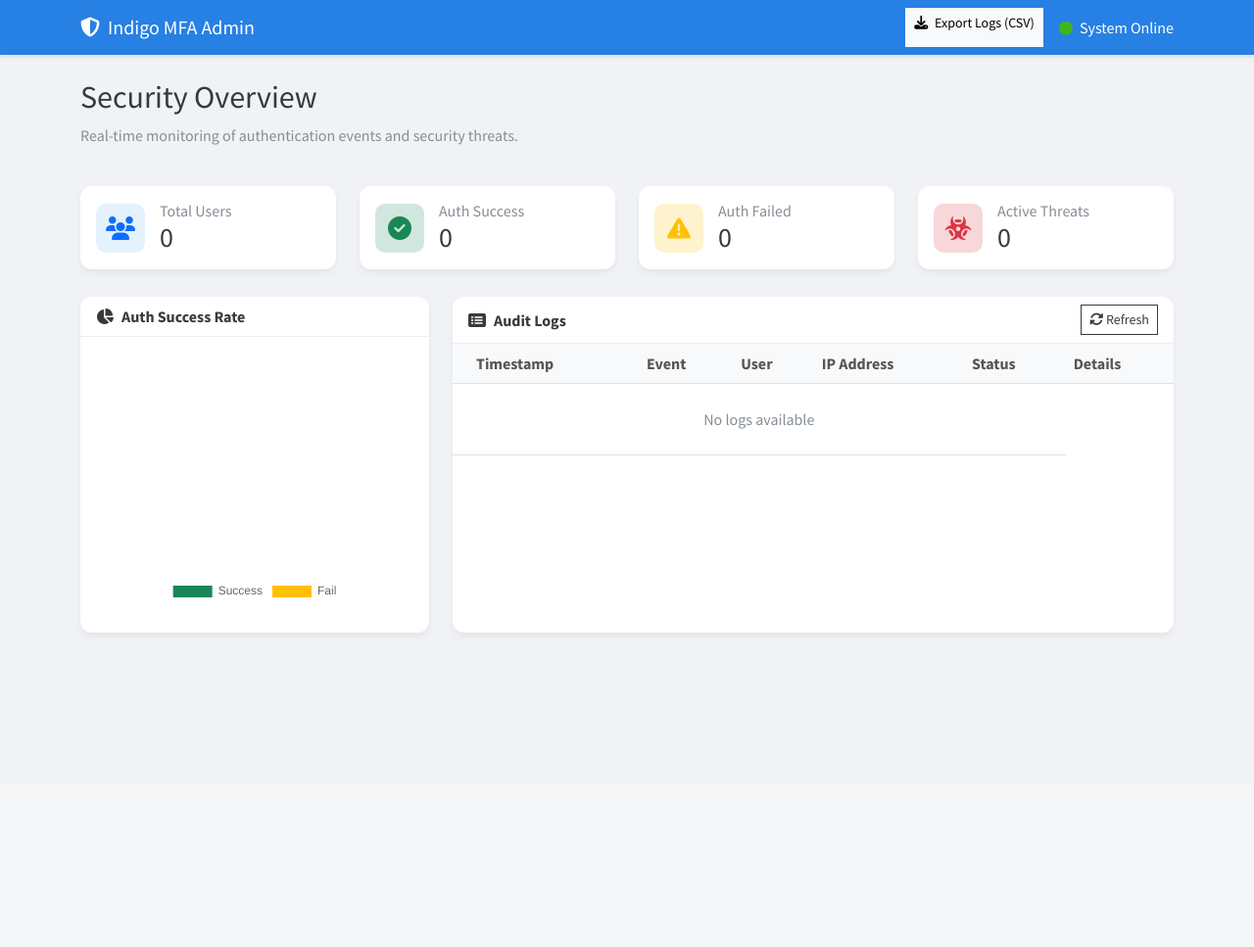
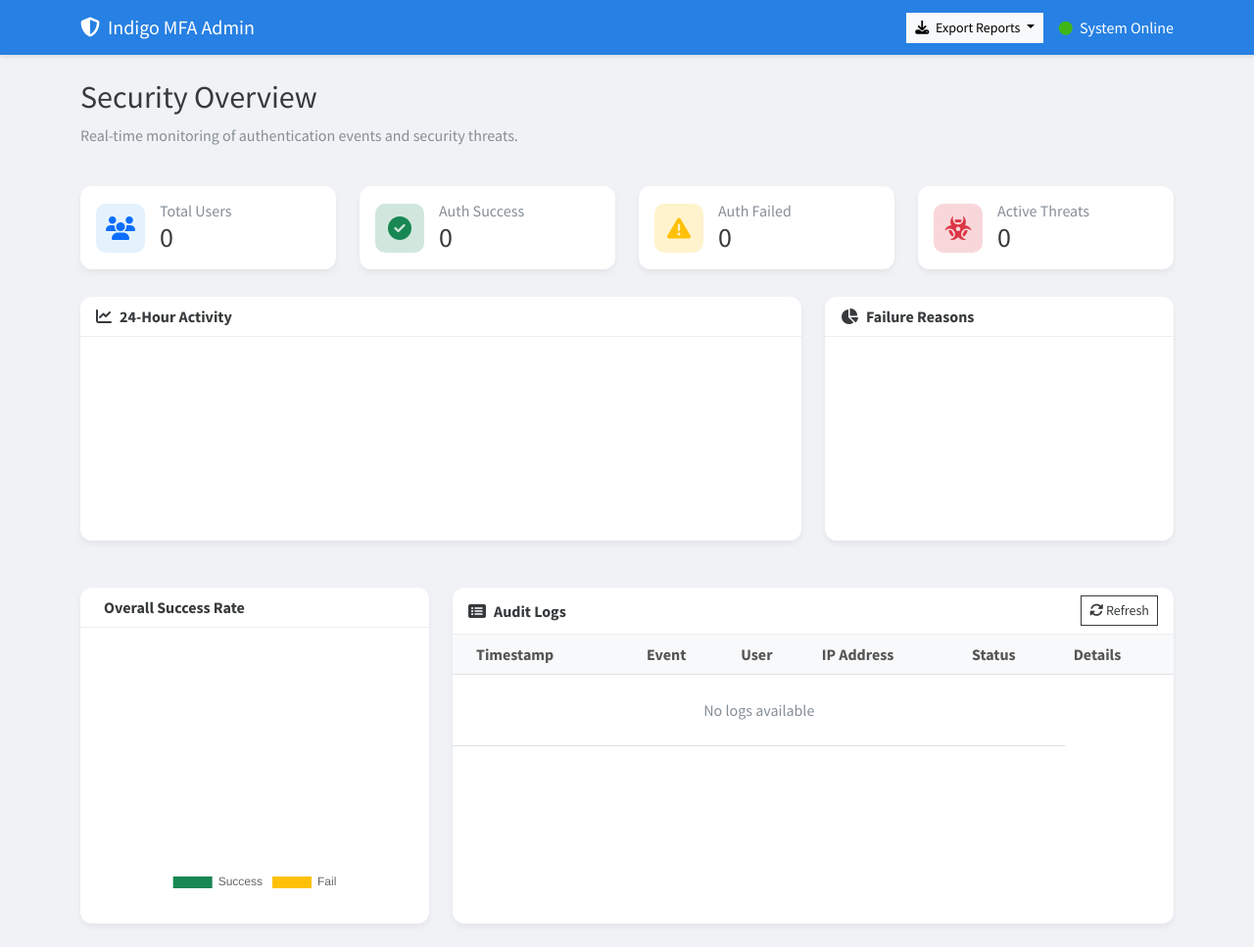
Before and after one commit to arm00pv/indigo, a Flask app: page /dashboard in a window 1280 px wide. Shown: the whole page at 98% size. Before the commit the page ends 649 px from the top, so only its background shows below. Run offline with Flask 3, Linux system fonts and the light colour scheme; data that the repository does not hold is empty; a map, chart or similar area stays blank; some libraries are stand-ins or nearby versions.

Commit message:
Enhance Reporting and Dashboard Metrics
- **Advanced Metrics**:
  - Implemented hourly activity tracking (Line Chart).
  - Implemented failure reason analysis (Polar Area Chart).
  - Updated `/api/stats` to serve these new datasets.

- **Reporting**:
  - Enhanced `/admin/export/logs` to support `format=json`.
  - Added filtering capability (`filter=all|threats|errors`).
  - Added a "Export Reports" dropdown to the Dashboard UI.

- **Dashboard UI**:
  - Added new Chart.js visualizations for Activity and Failures.
  - Improved layout to accommodate new widgets.

```diff
--- a/backend/app.py
+++ b/backend/app.py
@@ -5,6 +5,7 @@ import logging
 import datetime
 import csv
 import io
+import json
 from flask import Flask, request, jsonify, render_template, Response
 
 # Add project root to path so we can import mfa_sdk
@@ -38,12 +39,10 @@ def init_db():
     c = conn.cursor()
     c.execute('''CREATE TABLE IF NOT EXISTS users
                  (user_id TEXT PRIMARY KEY, public_key_pem BLOB)''')
-    # Add created_at to active_challenges
     c.execute('''CREATE TABLE IF NOT EXISTS active_challenges
                  (user_id TEXT PRIMARY KEY, otp TEXT, created_at DATETIME)''')
 
     # Audit Log Table
-    # Add IP Address column
     try:
         c.execute("ALTER TABLE audit_logs ADD COLUMN ip_address TEXT")
     except sqlite3.OperationalError:
@@ -58,8 +57,7 @@ def init_db():
                   details TEXT,
                   ip_address TEXT)''')
 
-    # Security Table (Rate Limiting & Soft Lock)
-    # Adding lock_type column: 'NONE', 'TEMP', 'PERMANENT'
+    # Security Table
     try:
         c.execute("ALTER TABLE user_security ADD COLUMN lock_type TEXT DEFAULT 'NONE'")
     except sqlite3.OperationalError:
@@ -77,21 +75,17 @@ init_db()
 
 def log_and_record(event_type, user_id, status, details=""):
     """Logs to file, DB (with IP), and triggers Webhooks."""
-    # 0. Capture Context
     ip_address = request.remote_addr if request else "unknown"
+    log_msg = f"[{event_type}] User: {user_id} | IP: {ip_address} | Status: {status} | {details}"
 
-    # 1. File Log
-    log_msg = f"[{event_type}] User: {user_id} | IP: {ip_address} | Status: {status} | {details}"
     if status == "SUCCESS":
         logger.info(log_msg)
     elif status == "DURESS" or status == "ABUSE":
         logger.critical(f"🚨 {status} SIGNAL: {log_msg}")
-        # Trigger Webhook
         send_webhook_alert(event_type, user_id, status, details)
     else:
         logger.warning(log_msg)
 
-    # 2. DB Record
     try:
         conn = sqlite3.connect(DB_PATH)
         c = conn.cursor()
@@ -124,13 +118,11 @@ def register():
         c = conn.cursor()
         c.execute("INSERT OR REPLACE INTO users (user_id, public_key_pem) VALUES (?, ?)",
                   (user_id, public_key_pem))
-        # Reset security stats on new registration/update
         c.execute("DELETE FROM user_security WHERE user_id=?", (user_id,))
         conn.commit()
         conn.close()
 
         verifier.register_user(user_id, public_key_pem)
-
         log_and_record("REGISTER", user_id, "SUCCESS", "User registered")
         return jsonify({"message": f"User {user_id} registered successfully."}), 201
     except Exception as e:
@@ -145,7 +137,6 @@ def get_challenge():
     conn = sqlite3.connect(DB_PATH)
     c = conn.cursor()
 
-    # 1. Check if user is locked (Temp or Permanent)
     c.execute("SELECT locked_until, lock_type FROM user_security WHERE user_id=?", (user_id,))
     row = c.fetchone()
     if row:
@@ -164,7 +155,6 @@ def get_challenge():
                 log_and_record("CHALLENGE", user_id, "BLOCK", "User Locked")
                 return jsonify({"error": "Account temporarily locked due to too many failed attempts."}), 403
 
-    # 2. Get Key
     c.execute("SELECT public_key_pem FROM users WHERE user_id=?", (user_id,))
     row = c.fetchone()
 
@@ -178,7 +168,6 @@ def get_challenge():
     verifier.register_user(user_id, public_key_pem)
     otp = verifier.generate_otp()
 
-    # 3. Store OTP with Timestamp
     now = datetime.datetime.now().isoformat()
     c.execute("INSERT OR REPLACE INTO active_challenges (user_id, otp, created_at) VALUES (?, ?, ?)",
               (user_id, otp, now))
@@ -186,7 +175,6 @@ def get_challenge():
     conn.close()
 
     encrypted_blob = verifier.encrypt_otp_for_user(user_id, otp)
-
     log_and_record("CHALLENGE", user_id, "SUCCESS", "OTP generated")
 
     return jsonify({
@@ -203,7 +191,6 @@ def verify_otp():
     conn = sqlite3.connect(DB_PATH)
     c = conn.cursor()
 
-    # 1. Check Lock Status
     c.execute("SELECT failed_attempts, locked_until, lock_type FROM user_security WHERE user_id=?", (user_id,))
     sec_row = c.fetchone()
     if sec_row:
@@ -215,13 +202,11 @@ def verify_otp():
         locked_until = None
         lock_type = 'NONE'
 
-    # Check Permanent Lock
     if lock_type == 'PERMANENT':
         conn.close()
         log_and_record("AUTH", user_id, "BLOCK", "User Soft Locked (Abuse)")
         return jsonify({"error": "Device Soft Locked due to abuse. Contact Admin."}), 403
 
-    # Check Temp Lock
     if locked_until:
         locked_until_dt = datetime.datetime.fromisoformat(locked_until)
         if datetime.datetime.now() < locked_until_dt:
@@ -229,11 +214,8 @@ def verify_otp():
             log_and_record("AUTH", user_id, "BLOCK", "User Locked")
             return jsonify({"error": "Account temporarily locked."}), 403
         else:
-            # Lock expired, reset stats for temp lock
             failed_attempts = 0
-            # Note: We update DB later depending on success/fail
 
-    # 2. Get Challenge
     c.execute("SELECT otp, created_at FROM active_challenges WHERE user_id=?", (user_id,))
     row = c.fetchone()
 
@@ -245,19 +227,15 @@ def verify_otp():
     original_otp = row[0]
     created_at = datetime.datetime.fromisoformat(row[1]) if row[1] else datetime.datetime.now()
 
-    # 3. Check TTL (5 minutes)
     if datetime.datetime.now() - created_at > datetime.timedelta(minutes=5):
         conn.close()
         log_and_record("AUTH", user_id, "FAIL", "OTP Expired")
         return jsonify({"error": "OTP Expired. Please request a new one."}), 400
 
-    # 4. Verify OTP (Standard or Duress)
     status = verifier.verify_otp(original_otp, submitted_otp)
 
     if status == VerificationStatus.VALID or status == VerificationStatus.DURESS:
-        # Success (or Duress Success)
         c.execute("DELETE FROM active_challenges WHERE user_id=?", (user_id,))
-        # Reset security failures and locks
         c.execute("INSERT OR REPLACE INTO user_security (user_id, failed_attempts, locked_until, lock_type) VALUES (?, 0, NULL, 'NONE')", (user_id,))
         conn.commit()
         conn.close()
@@ -269,19 +247,16 @@ def verify_otp():
 
         return jsonify({"status": "success", "message": "Authentication Successful"}), 200
     else:
-        # Failure: Increment count
         failed_attempts += 1
         new_locked_until = None
         new_lock_type = 'NONE'
 
         if failed_attempts >= 10:
-             # Permanent Soft Lock
              new_lock_type = 'PERMANENT'
              log_and_record("AUTH", user_id, "ABUSE", "Soft Lock Activated - Abuse Detected")
              msg = "Device Soft Locked due to abuse. Contact Admin."
              http_code = 403
         elif failed_attempts >= 5:
-            # Temp Lock for 15 mins
             new_locked_until = (datetime.datetime.now() + datetime.timedelta(minutes=15)).isoformat()
             new_lock_type = 'TEMP'
             log_and_record("AUTH", user_id, "BLOCK", "Too many failures - Account Locked")
@@ -299,10 +274,8 @@ def verify_otp():
 
         return jsonify({"status": "failure", "message": msg}), http_code
 
-# --- Admin Routes ---
 @app.route('/admin/user/<user_id>/lock', methods=['POST'])
 def admin_lock_user(user_id):
-    # In prod, add Admin Auth check!
     conn = sqlite3.connect(DB_PATH)
     c = conn.cursor()
     c.execute("INSERT OR REPLACE INTO user_security (user_id, failed_attempts, locked_until, lock_type) VALUES (?, 0, NULL, 'PERMANENT')",
@@ -314,7 +287,6 @@ def admin_lock_user(user_id):
 
 @app.route('/admin/user/<user_id>/unlock', methods=['POST'])
 def admin_unlock_user(user_id):
-    # In prod, add Admin Auth check!
     conn = sqlite3.connect(DB_PATH)
     c = conn.cursor()
     c.execute("INSERT OR REPLACE INTO user_security (user_id, failed_attempts, locked_until, lock_type) VALUES (?, 0, NULL, 'NONE')",
@@ -326,30 +298,48 @@ def admin_unlock_user(user_id):
 
 @app.route('/admin/export/logs')
 def admin_export_logs():
-    # In prod, add Admin Auth check!
+    fmt = request.args.get('format', 'csv')
+    filter_type = request.args.get('filter', 'all')
+
     conn = sqlite3.connect(DB_PATH)
+    conn.row_factory = sqlite3.Row
     c = conn.cursor()
-    c.execute("SELECT id, timestamp, event_type, user_id, ip_address, status, details FROM audit_logs ORDER BY id DESC")
+
+    query = "SELECT id, timestamp, event_type, user_id, ip_address, status, details FROM audit_logs"
+    params = []
+
+    if filter_type == 'threats':
+        query += " WHERE status IN ('DURESS', 'ABUSE', 'BLOCK')"
+    elif filter_type == 'errors':
+        query += " WHERE status IN ('FAIL', 'BLOCK', 'ABUSE', 'DURESS')"
+
+    query += " ORDER BY id DESC"
+
+    c.execute(query, params)
     rows = c.fetchall()
     conn.close()
 
-    # Generate CSV
-    si = io.StringIO()
-    cw = csv.writer(si)
-    cw.writerow(['ID', 'Timestamp', 'Event', 'User', 'IP Address', 'Status', 'Details'])
-    cw.writerows(rows)
-    output = si.getvalue()
+    if fmt == 'json':
+        data = [dict(row) for row in rows]
+        return jsonify(data)
+    else:
+        si = io.StringIO()
+        cw = csv.writer(si)
+        cw.writerow(['ID', 'Timestamp', 'Event', 'User', 'IP Address', 'Status', 'Details'])
+        for row in rows:
+            cw.writerow([row['id'], row['timestamp'], row['event_type'], row['user_id'],
+                         row['ip_address'], row['status'], row['details']])
+        output = si.getvalue()
 
-    return Response(
-        output,
-        mimetype="text/csv",
-        headers={"Content-disposition": "attachment; filename=indigo_audit_logs.csv"}
-    )
+        filename = f"indigo_logs_{filter_type}.csv"
+        return Response(
+            output,
+            mimetype="text/csv",
+            headers={"Content-disposition": f"attachment; filename={filename}"}
+        )
 
 @app.route('/user/<user_id>/revoke', methods=['DELETE'])
 def revoke_user(user_id):
-    # In prod, add Admin Auth check here!
-
     conn = sqlite3.connect(DB_PATH)
     c = conn.cursor()
     c.execute("DELETE FROM users WHERE user_id=?", (user_id,))
@@ -376,7 +366,7 @@ def api_stats():
     conn = sqlite3.connect(DB_PATH)
     c = conn.cursor()
 
-    # 1. Total Counts
+    # 1. Basic Counts
     c.execute("SELECT COUNT(*) FROM audit_logs WHERE event_type='REGISTER' AND status='SUCCESS'")
     total_users = c.fetchone()[0]
 
@@ -386,27 +376,55 @@ def api_stats():
     c.execute("SELECT COUNT(*) FROM audit_logs WHERE event_type='AUTH' AND status='FAIL'")
     failed_auths = c.fetchone()[0]
 
-    # 2. Blocked Users (Temp + Permanent)
     try:
         c.execute("SELECT COUNT(*) FROM user_security WHERE locked_until IS NOT NULL OR lock_type='PERMANENT'")
         blocked_users = c.fetchone()[0]
     except:
         blocked_users = 0
 
-    # 3. Soft Locked Users (Abuse List)
     try:
         c.execute("SELECT user_id, failed_attempts FROM user_security WHERE lock_type='PERMANENT'")
         soft_locked_list = [{"user_id": r[0], "fails": r[1]} for r in c.fetchall()]
     except:
         soft_locked_list = []
 
-    # 4. Threats (Duress + Abuse)
     c.execute("SELECT COUNT(*) FROM audit_logs WHERE status='DURESS' OR status='ABUSE'")
     threat_count = c.fetchone()[0]
 
-    # 5. Recent Logs (Include IP)
     c.execute("SELECT timestamp, event_type, user_id, status, details, ip_address FROM audit_logs ORDER BY id DESC LIMIT 10")
     recent_logs = [{"timestamp": r[0], "event": r[1], "user": r[2], "status": r[3], "details": r[4], "ip": r[5] or "unknown"} for r in c.fetchall()]
+
+    # --- Advanced Metrics ---
+
+    # 6. Hourly Activity (Last 24h)
+    # Using SQLite strftime to group by Hour (YYYY-MM-DD HH)
+    one_day_ago = (datetime.datetime.now() - datetime.timedelta(hours=24)).isoformat()
+    c.execute("""
+        SELECT strftime('%Y-%m-%d %H:00', timestamp) as hour, COUNT(*)
+        FROM audit_logs
+        WHERE timestamp > ? AND event_type='AUTH'
+        GROUP BY hour
+        ORDER BY hour
+    """, (one_day_ago,))
+    activity_data = [{"hour": r[0], "count": r[1]} for r in c.fetchall()]
+
+    # 7. Failure Breakdown
+    c.execute("""
+        SELECT details, COUNT(*)
+        FROM audit_logs
+        WHERE status != 'SUCCESS'
+        GROUP BY details
+        ORDER BY COUNT(*) DESC
+        LIMIT 5
+    """)
+    # Simplify details to avoid long labels (e.g., "Invalid OTP..." -> "Invalid OTP")
+    failure_data = []
+    for r in c.fetchall():
+        label = r[0]
+        if "Invalid OTP" in label: label = "Invalid OTP"
+        elif "Expired" in label: label = "OTP Expired"
+        elif "Locked" in label: label = "Account Locked"
+        failure_data.append({"label": label, "count": r[1]})
 
     conn.close()
 
@@ -416,7 +434,9 @@ def api_stats():
         "threat_count": threat_count,
         "auth_stats": [successful_auths, failed_auths],
         "logs": recent_logs,
-        "soft_locked_users": soft_locked_list
+        "soft_locked_users": soft_locked_list,
+        "activity_over_time": activity_data,
+        "failure_breakdown": failure_data
     })
 
 if __name__ == "__main__":
--- a/backend/templates/dashboard.html
+++ b/backend/templates/dashboard.html
@@ -8,6 +8,8 @@
     <link href="https://cdn.jsdelivr.net/npm/bootswatch@5.3.0/dist/cosmo/bootstrap.min.css" rel="stylesheet">
     <!-- FontAwesome -->
     <link rel="stylesheet" href="https://cdnjs.cloudflare.com/ajax/libs/font-awesome/6.4.0/css/all.min.css">
+    <!-- Bootstrap Bundle (JS + Popper) for Dropdowns -->
+    <script src="https://cdn.jsdelivr.net/npm/bootstrap@5.3.0/dist/js/bootstrap.bundle.min.js"></script>
     <script src="https://cdn.jsdelivr.net/npm/chart.js"></script>
     <style>
         body { background-color: #f0f2f5; }
@@ -30,8 +32,21 @@
 <nav class="navbar navbar-expand-lg navbar-dark bg-primary mb-4">
     <div class="container">
         <a class="navbar-brand" href="#"><i class="fas fa-shield-alt me-2"></i>Indigo MFA Admin</a>
-        <div class="d-flex">
-            <a href="/admin/export/logs" class="btn btn-light btn-sm me-3"><i class="fas fa-download me-1"></i> Export Logs (CSV)</a>
+        <div class="d-flex align-items-center">
+            <div class="dropdown me-3">
+                <button class="btn btn-light btn-sm dropdown-toggle" type="button" data-bs-toggle="dropdown">
+                    <i class="fas fa-download me-1"></i> Export Reports
+                </button>
+                <ul class="dropdown-menu">
+                    <li><h6 class="dropdown-header">Full Audit Logs</h6></li>
+                    <li><a class="dropdown-item" href="/admin/export/logs?format=csv&filter=all">Export as CSV</a></li>
+                    <li><a class="dropdown-item" href="/admin/export/logs?format=json&filter=all">Export as JSON</a></li>
+                    <li><hr class="dropdown-divider"></li>
+                    <li><h6 class="dropdown-header">Filtered Reports</h6></li>
+                    <li><a class="dropdown-item" href="/admin/export/logs?format=csv&filter=threats">Threat Report (CSV)</a></li>
+                    <li><a class="dropdown-item" href="/admin/export/logs?format=csv&filter=errors">Error Report (CSV)</a></li>
+                </ul>
+            </div>
             <span class="navbar-text text-white">
                 <i class="fas fa-circle text-success small me-1"></i> System Online
             </span>
@@ -97,12 +112,37 @@
     </div>
 
     <!-- Main Content -->
-    <div class="row">
-        <!-- Chart -->
+    <div class="row mb-4">
+        <!-- Activity Chart -->
+        <div class="col-lg-8 mb-4">
+            <div class="card h-100">
+                <div class="card-header bg-transparent">
+                    <i class="fas fa-chart-line me-2"></i>24-Hour Activity
+                </div>
+                <div class="card-body">
+                    <canvas id="activityChart" style="max-height: 300px;"></canvas>
+                </div>
+            </div>
+        </div>
+        <!-- Failure Chart -->
         <div class="col-lg-4 mb-4">
             <div class="card h-100">
                 <div class="card-header bg-transparent">
-                    <i class="fas fa-chart-pie me-2"></i>Auth Success Rate
+                    <i class="fas fa-chart-pie me-2"></i>Failure Reasons
+                </div>
+                <div class="card-body d-flex align-items-center justify-content-center">
+                    <canvas id="failureChart" style="max-height: 250px;"></canvas>
+                </div>
+            </div>
+        </div>
+    </div>
+
+    <div class="row">
+        <!-- Success Rate Chart -->
+        <div class="col-lg-4 mb-4">
+            <div class="card h-100">
+                <div class="card-header bg-transparent">
+                    <i class="fas fa-chart-doughnut me-2"></i>Overall Success Rate
                 </div>
                 <div class="card-body d-flex align-items-center justify-content-center">
                     <canvas id="authChart" style="max-height: 250px;"></canvas>
@@ -162,6 +202,8 @@
 
 <script>
     let authChartInstance = null;
+    let activityChartInstance = null;
+    let failureChartInstance = null;
 
     async function fetchData() {
         try {
@@ -182,8 +224,10 @@
                  threatEl.parentElement.querySelector('h6').classList.add('text-white-50');
             }
 
-            // Update Chart
-            updateChart(data.auth_stats[0], data.auth_stats[1]);
+            // Update Charts
+            updateAuthChart(data.auth_stats[0], data.auth_stats[1]);
+            updateActivityChart(data.activity_over_time);
+            updateFailureChart(data.failure_breakdown);
 
             // Update Abuse Monitor
             const abuseCard = document.getElementById('abuse-card');
@@ -251,15 +295,10 @@
         }
     }
 
-    function updateChart(success, fail) {
+    function updateAuthChart(success, fail) {
         const ctx = document.getElementById('authChart').getContext('2d');
         if (authChartInstance) {
             authChartInstance.destroy();
-        }
-
-        // If no data, show empty
-        if (success === 0 && fail === 0) {
-            // Optional: Handle empty state
         }
 
         authChartInstance = new Chart(ctx, {
@@ -282,6 +321,71 @@
         });
     }
 
+    function updateActivityChart(data) {
+        const ctx = document.getElementById('activityChart').getContext('2d');
+        if (activityChartInstance) {
+            activityChartInstance.destroy();
+        }
+
+        if (!data || data.length === 0) return;
+
+        const labels = data.map(d => d.hour.split(' ')[1]); // Extract HH:00
+        const values = data.map(d => d.count);
+
+        activityChartInstance = new Chart(ctx, {
+            type: 'line',
+            data: {
+                labels: labels,
+                datasets: [{
+                    label: 'Auth Requests',
+                    data: values,
+                    borderColor: '#0d6efd',
+                    backgroundColor: 'rgba(13, 110, 253, 0.1)',
+                    fill: true,
+                    tension: 0.4
+                }]
+            },
+            options: {
+                responsive: true,
+                maintainAspectRatio: false,
+                scales: {
+                    y: { beginAtZero: true, ticks: { precision: 0 } }
+                }
+            }
+        });
+    }
+
+    function updateFailureChart(data) {
+        const ctx = document.getElementById('failureChart').getContext('2d');
+        if (failureChartInstance) {
+            failureChartInstance.destroy();
+        }
+
+        if (!data || data.length === 0) return;
+
+        const labels = data.map(d => d.label);
+        const values = data.map(d => d.count);
+        const colors = ['#dc3545', '#fd7e14', '#ffc107', '#6c757d', '#20c997'];
+
+        failureChartInstance = new Chart(ctx, {
+            type: 'polarArea',
+            data: {
+                labels: labels,
+                datasets: [{
+                    data: values,
+                    backgroundColor: colors
+                }]
+            },
+            options: {
+                responsive: true,
+                maintainAspectRatio: false,
+                plugins: {
+                    legend: { position: 'bottom' }
+                }
+            }
+        });
+    }
+
     // Refresh every 3 seconds
     fetchData();
     setInterval(fetchData, 3000);
```
